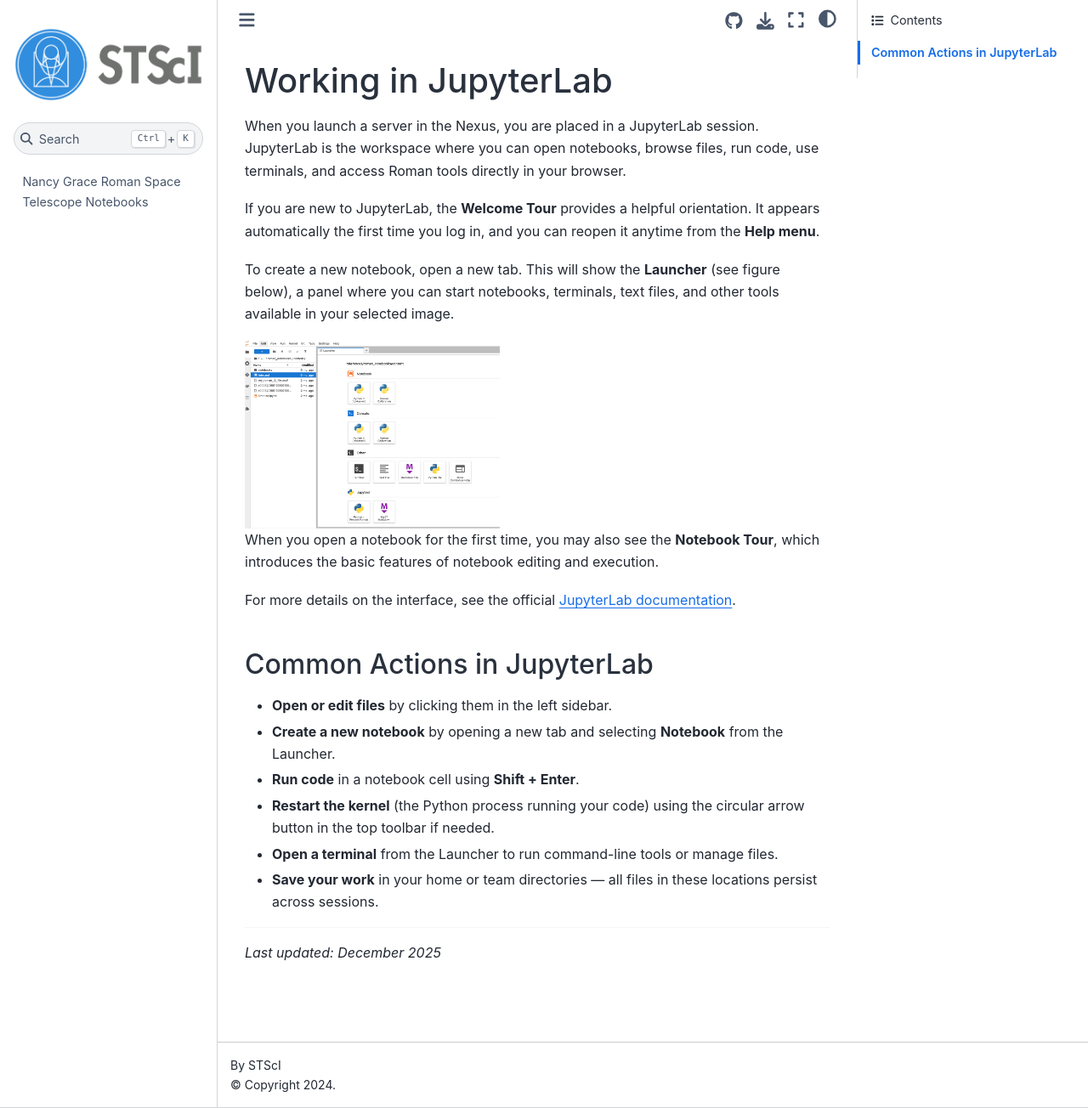
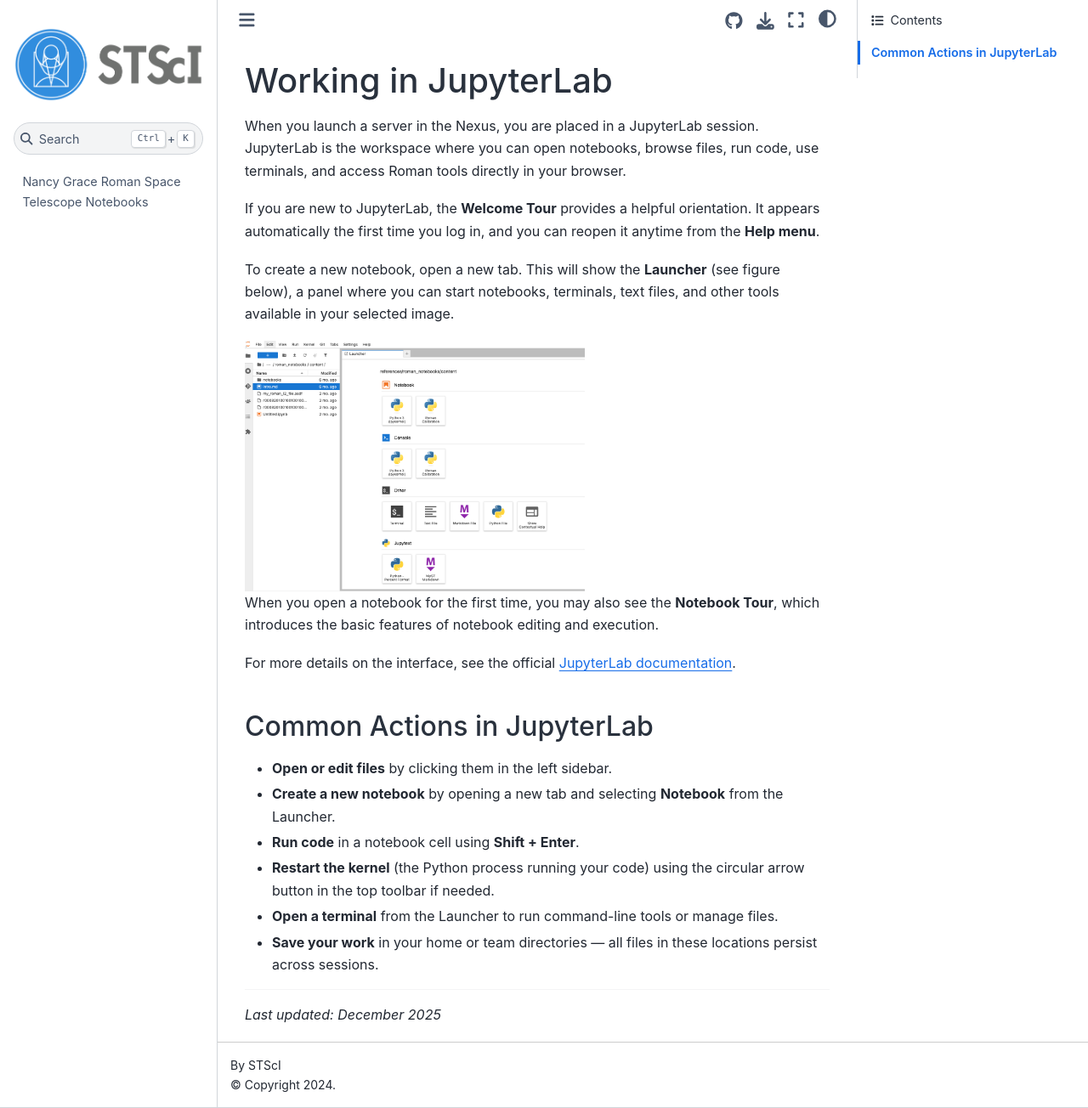
Before and after one commit to spacetelescope/roman_notebooks, a Jupyter Book: the page built from markdown/jupyter.md, in a window 1280 px wide and 1304 px high. Shown: the whole window at 85% size. Built offline with Jupyter Book 1.0.4 settings and Sphinx 7.4.7 and the Sphinx Book theme 1.1.4, drawn with Linux system fonts in a browser that asks for light colours; pages that are not in the unit, such as notebooks, are missing from menus.

Commit message:
Update jupyter.md

```diff
--- a/markdown/jupyter.md
+++ b/markdown/jupyter.md
@@ -6,7 +6,7 @@
 
 To create a new notebook, open a new tab. This will show the **Launcher** (see figure below), a panel where you can start notebooks, terminals, text files, and other tools available in your selected image.
 
-<img src="https://raw.githubusercontent.com/spacetelescope/roman_notebooks/refs/heads/main/images/Launcher.png" alt="Launcher panel" width="300" />
+<img src="https://raw.githubusercontent.com/spacetelescope/roman_notebooks/refs/heads/main/images/Launcher.png" alt="Launcher panel" width="400" />
 
 When you open a notebook for the first time, you may also see the **Notebook Tour**, which introduces the basic features of notebook editing and execution.
 
```
